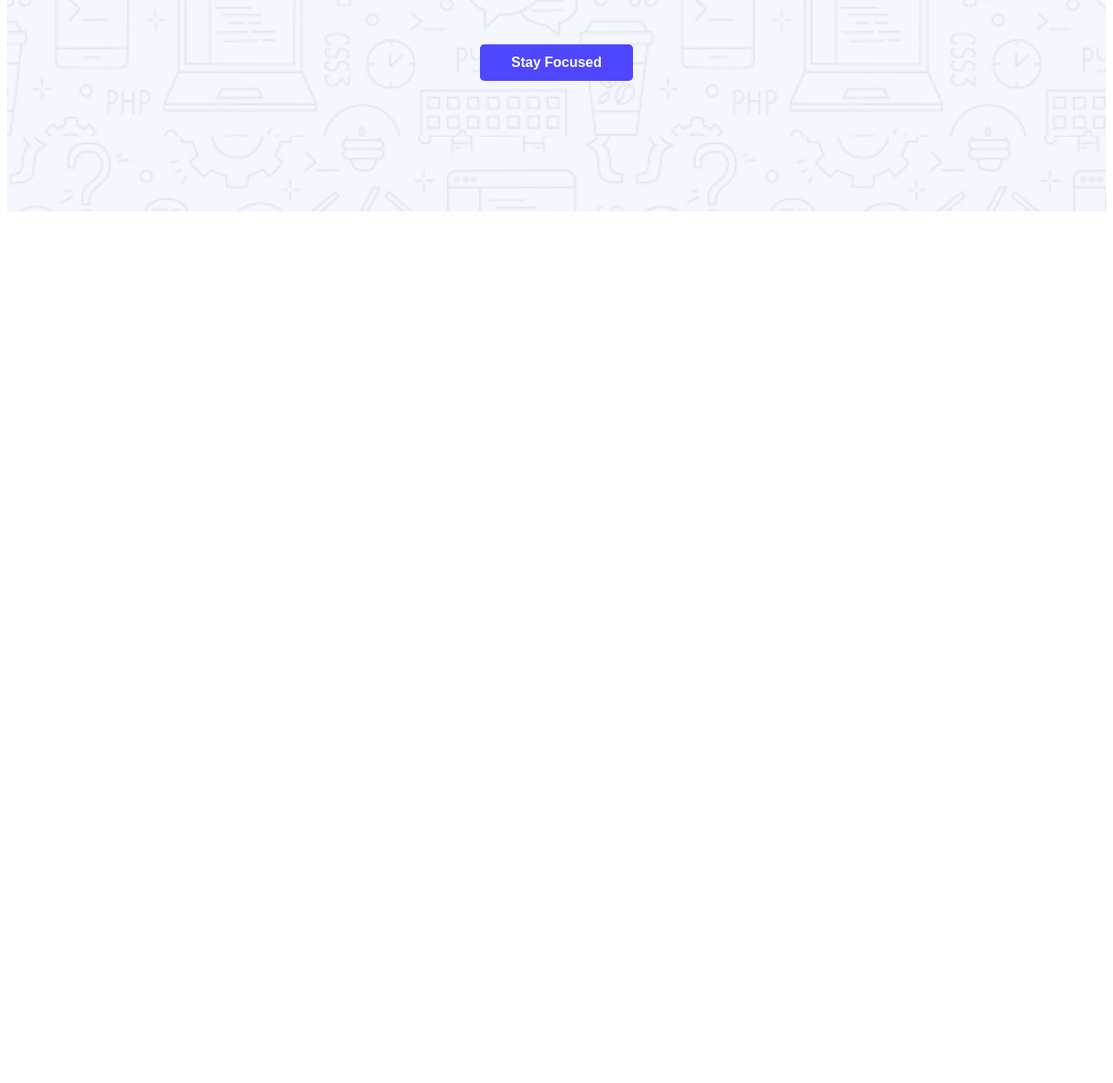
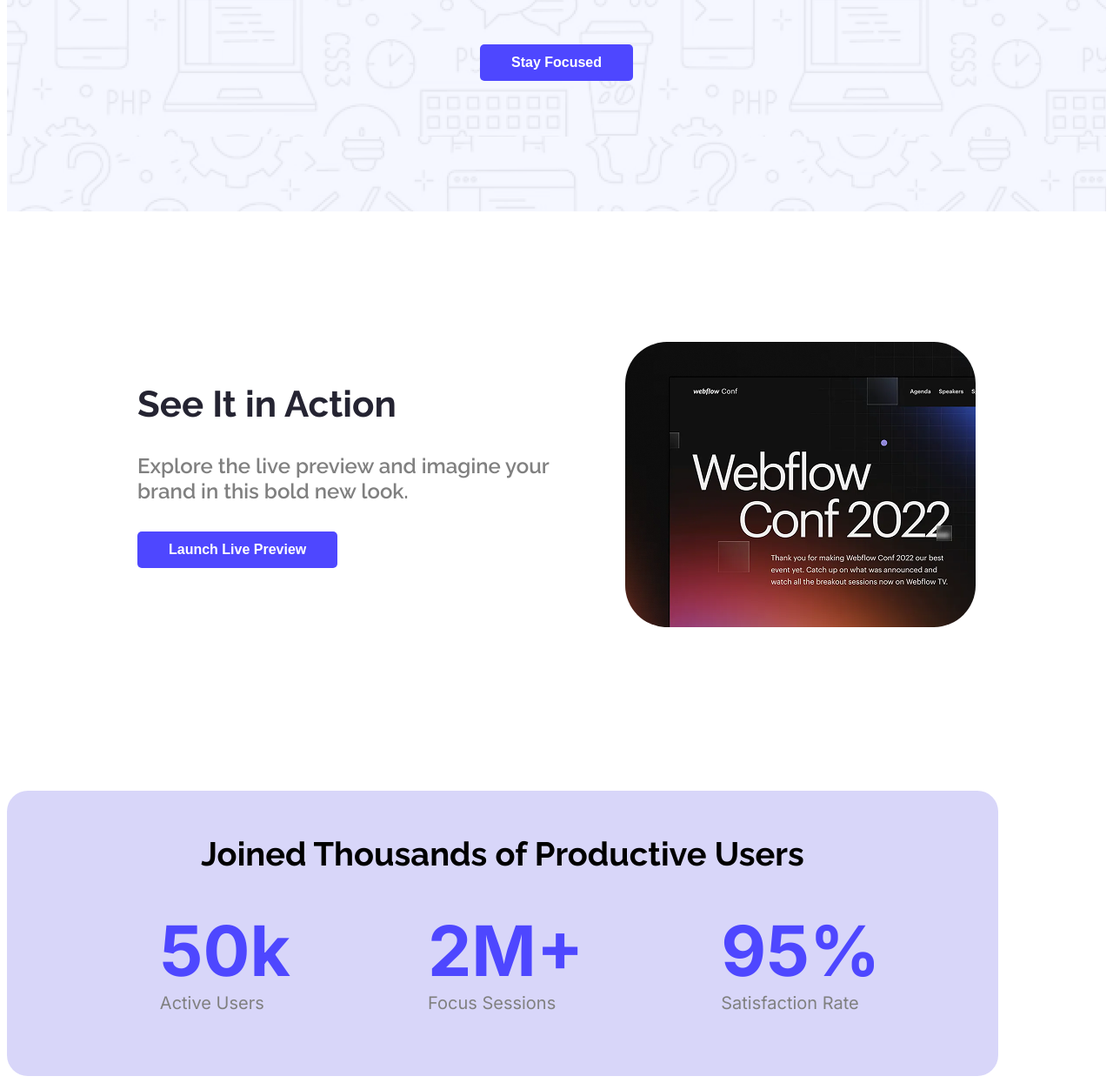
Before and after one commit to TahsinaRashid/Assignment1, a plain HTML site: page first.html in a window 1280 px wide. Shown: the part 503-1748 px from the top of the page at 87% size. Before the commit the page ends 800 px from the top, so only its background shows below. Drawn offline with Linux system fonts and the light colour scheme.

Commit message:
third page

```diff
--- a/first.html
+++ b/first.html
@@ -21,15 +21,38 @@
         <div class="banner">
             <p> Cool Dark UI Template for<br> Webflow Agencies!</p>
             <button class="btn-primary"> Stay Focused</button>
+        </div>
+    </header>
+    <main>
+        <div class="actionflex">
+        <div class="raleway-normal"><br>
+        <h1 class="ahead">See It in Action</h1>
+        <h4 class="abody">Explore the live preview and imagine your <br> brand in this bold new look.</h4>
+        <button class="btn-primary">Launch Live Preview</button>
+        </div>
+        <img class="action" src="Assets/wc-mini.png" alt="">
+        </div>
+        <div class="third">
+
+                <div>
+                <p class="headd raleway-normal">Joined Thousands of Productive Users</p>
+                </div>
+                <div>
+                <ul class="column">
+                    <li class="inter-normal"><b>50k</b>
+                        <div class="lable">Active Users</div>
+                    </li>
+                    <li class="inter-normal"><b>2M+</b>
+                        <div class="lable">Focus Sessions</div>
+                    </li>
+                    <li class="inter-normal"><b>95%</b>
+                        <div class="lable">Satisfaction Rate</div>
+                    </li>
+                </div>
 
         </div>
-
-
-    </header>
-    <main>
     </main>
     <footer>
-
     </footer>
 </body>
 </html>
--- a/style/style.css
+++ b/style/style.css
@@ -10,7 +10,6 @@
   font-weight: normal;
   font-style: normal;
 }
-
 .header{
     background-image: url('../Assets/bg.png');
     padding-bottom: 150px;
@@ -30,7 +29,7 @@ nav{
     font-size: 34px;
 
 }
-.btn-primary{
+.btn-primary {
     background-color: #4E47FF;
     font-weight: bold;
     color: white;
@@ -38,6 +37,10 @@ nav{
     border-radius: 5px;
     border: none;
     font-size: 16px;
+    cursor: pointer;
+}
+.btn-primary:hover{
+    background-color: goldenrod;
 }
 .banner{
     text-align: center;
@@ -49,3 +52,59 @@ p{
     font-style: raleway;
     padding-top: 150px;
 }
+.action{
+    max-width: 403px;
+    height: 328px;
+    border-radius: 48px;
+}
+.actionflex{
+    display: flex;
+    justify-content: space-between;
+    max-width: 1140px;
+    height: 328px;
+    padding: 150px 150px 150px 150px;
+}
+.ahead{
+    font-weight: bold;
+    font-size: 42px;
+    color: #252432;
+}
+.abody{
+    font-weight: 600;
+    font-size: 24px;
+    color: grey ;
+
+}
+.headd{
+    font-weight: bold;
+    font-size: 38px;
+    padding-top: 50px;
+
+}
+.third{
+    text-align: center;
+    justify-items: center;
+    background-color: #d8d6f9;
+    border-radius: 24px;
+    max-width: 1140px;
+    height: 328px;
+}
+.column{
+    display: flex;
+    list-style: none;
+    font-size: 80px;
+    font-weight: bolder;
+    color:#4E47FF ;
+    gap: 158px;
+    margin-top: 40px;
+
+}
+.lable{
+    font-size: 20px;
+    display: flex;
+    justify-content: space-between;
+    padding-bottom: 50px;
+    font-weight: 40px;
+    color: gray;
+    list-style: none;
+}
```
